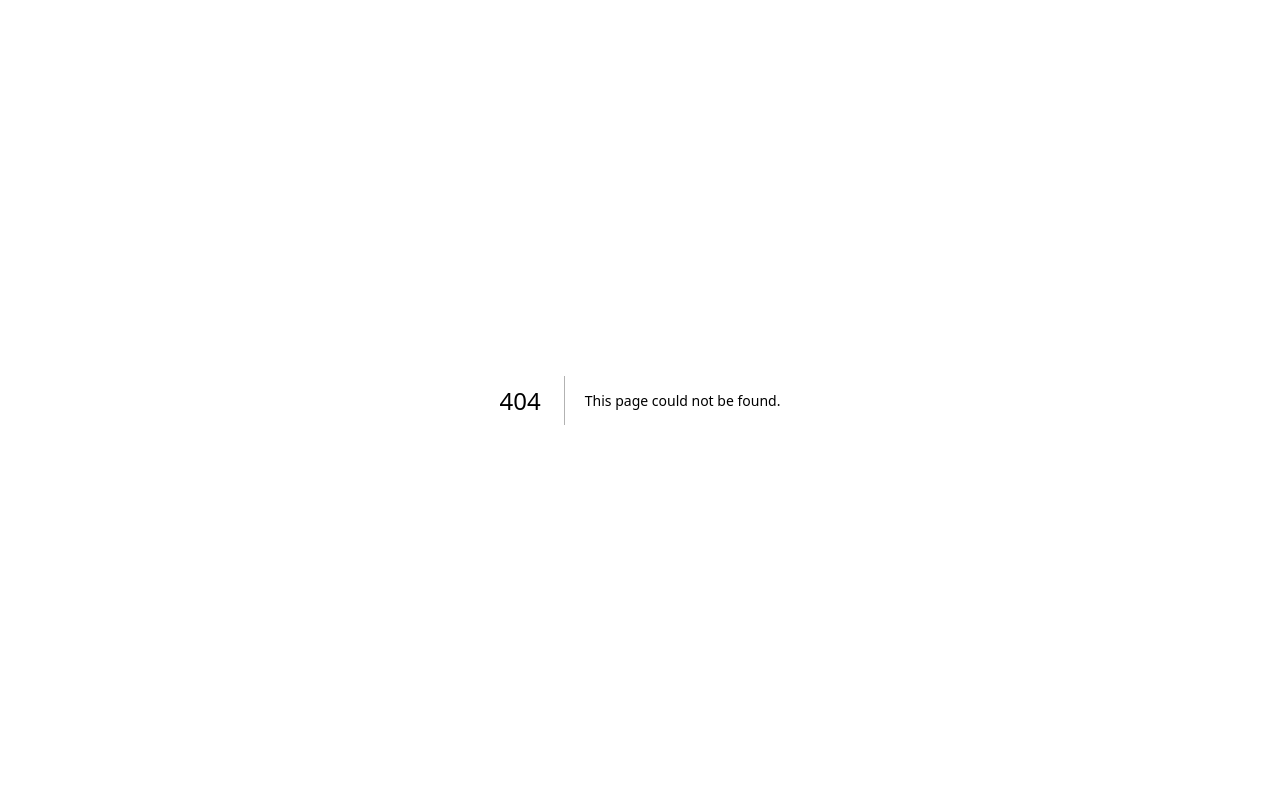
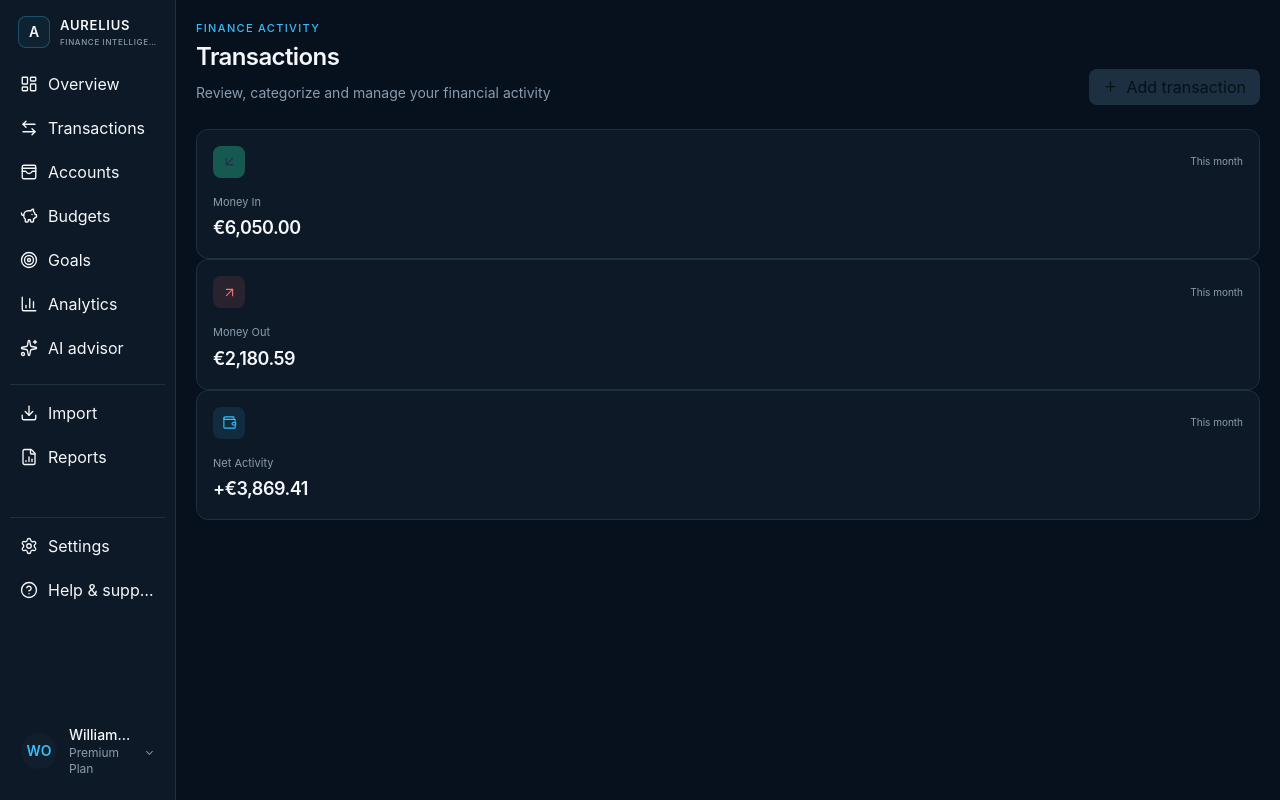
Before and after one commit to Wil1756/aurelius, a Next.js app in the folder apps/web/: page /transctions in a window 1280 px wide. Before the commit this address had no page. Built offline with nearby package versions, Linux system fonts and the light colour scheme.

Commit message:
feat(transactions): add transaction page foundation

```diff
--- /dev/null
+++ b/apps/web/app/(dashboard)/transctions/page.tsx
@@ -0,0 +1,11 @@
+import { TransactionSummary } from "../../../features/transactions/components/TransactionSummary";
+import { TransactionsHeader } from "../../../features/transactions/components/TransactionsHeader";
+
+export default function TransactionPage() {
+    return (
+        <main className="min-w-0">
+            <TransactionsHeader/>
+            <TransactionSummary/>
+        </main>
+    )
+}
--- /dev/null
+++ b/apps/web/features/transactions/components/TransactionFilters.tsx
@@ -0,0 +1,3 @@
+export function TransactionsFilters() {
+    return
+}
--- /dev/null
+++ b/apps/web/features/transactions/components/TransactionRow.tsx
@@ -0,0 +1,3 @@
+export function TransactionsRow() {
+    return
+}
--- /dev/null
+++ b/apps/web/features/transactions/components/TransactionSummary.tsx
@@ -0,0 +1,50 @@
+import { ArrowDownLeft, ArrowUpRight, Wallet } from "lucide-react"
+
+const summaryItems = [
+    {
+        label: "Money In",
+        value: "€6,050.00",
+        detail: "This month",
+        icon: ArrowDownLeft,
+        iconClassName: "bg-(--primary-soft) text-(--primary)",
+      },
+      {
+        label: "Money Out",
+        value: "€2,180.59",
+        detail: "This month",
+        icon: ArrowUpRight,
+        iconClassName: "bg-(--danger-soft) text-(--danger)",
+      },
+      {
+        label: "Net Activity",
+        value: "+€3,869.41",
+        detail: "This month",
+        icon: Wallet,
+        iconClassName: "bg-(--secondary-soft) text-(--secondary)",
+      },
+]
+
+export function TransactionSummary() {
+    return (
+        <section aria-label="Transaction summary">
+            {summaryItems.map((item) => {
+                const Icon = item.icon
+
+                return (
+                    <article key={item.label}
+                        className="min-w-0 rounded-xl border border-(--border) bg-(--surface) p-4"
+                    >
+                        <div className="flex items-center justify-between">
+                            <div className={`flex h-8 w-8 items-center justify-center rounded-lg ${item.iconClassName}`}>
+                                <Icon size={15} strokeWidth={1.8}/>
+                            </div>
+                            <span className="text-[10px] text-(--muted)">{item.detail}</span>
+                        </div>
+                        <p className="mt-4 text-[11px] text-(--muted)">{item.label}</p>
+                        <p className="mt-1 text-lg font-semibold tracking-tight text-(--foreground)">{item.value}</p>
+                    </article>
+                )
+            })}
+        </section>
+    )
+}
--- /dev/null
+++ b/apps/web/features/transactions/components/TransactionTable.tsx
@@ -0,0 +1,3 @@
+export function TransactionsTable() {
+    return
+}
--- /dev/null
+++ b/apps/web/features/transactions/components/TransactionsHeader.tsx
@@ -0,0 +1,21 @@
+import { Plus } from "lucide-react";
+
+export function TransactionsHeader() {
+    return(
+        <header className="mb-6">
+            <div className="flex flex-col gap-4 sm:flex-row sm:items-end sm:justify-between">
+                <div>
+                    <p className="text-[11px] font-medium uppercase tracking-[0.12em] text-(--secondary)">Finance Activity</p>
+                    <h1 className="mt-1 text-2xl font-semibold tracking-tight text-(--foreground)">Transactions</h1>
+                    <p className="mt-2 max-w-xl text-sm leading-6 text-(--muted)">Review, categorize and manage your financial activity</p>
+                </div>
+                <button type="button"
+                    className="inline-flex h-9 items-center justify-center gap-2 rounded-lg bg-(--primary) px-3.5 text-xs font-semibold text-[#061019] transition-opacity hover:opacity-90"
+                >
+                    <Plus size={15} strokeWidth={2}/>
+                    Add transaction
+                </button>
+            </div>
+        </header>
+    )
+}
--- /dev/null
+++ b/apps/web/features/transactions/data/tansaction.ts
@@ -0,0 +1,116 @@
+import type { Transaction } from "../types/transaction";
+
+export const transactions: Transaction[] = [
+  {
+    id: "txn-001",
+    merchant: "REWE",
+    description: "Weekly groceries",
+    category: "Groceries",
+    categoryId: "groceries",
+    amount: 84.2,
+    currency: "EUR",
+    type: "expense",
+    status: "completed",
+    date: "2026-08-24",
+    account: "Visa",
+    accountLastFour: "4021",
+  },
+  {
+    id: "txn-002",
+    merchant: "Salary",
+    description: "Monthly salary",
+    category: "Income",
+    categoryId: "income",
+    amount: 4800,
+    currency: "EUR",
+    type: "income",
+    status: "completed",
+    date: "2026-08-23",
+    account: "Checking",
+    accountLastFour: "8812",
+  },
+  {
+    id: "txn-003",
+    merchant: "Netflix",
+    description: "Monthly subscription",
+    category: "Entertainment",
+    categoryId: "entertainment",
+    amount: 19.99,
+    currency: "EUR",
+    type: "expense",
+    status: "completed",
+    date: "2026-08-22",
+    account: "Visa",
+    accountLastFour: "4021",
+  },
+  {
+    id: "txn-004",
+    merchant: "Amazon",
+    description: "Home accessories",
+    category: "Shopping",
+    categoryId: "shopping",
+    amount: 84.2,
+    currency: "EUR",
+    type: "expense",
+    status: "completed",
+    date: "2026-08-21",
+    account: "Visa",
+    accountLastFour: "4021",
+  },
+  {
+    id: "txn-005",
+    merchant: "Deutsche Bahn",
+    description: "ICE Berlin → Frankfurt",
+    category: "Transport",
+    categoryId: "transport",
+    amount: 68,
+    currency: "EUR",
+    type: "expense",
+    status: "completed",
+    date: "2026-08-20",
+    account: "Visa",
+    accountLastFour: "4021",
+  },
+  {
+    id: "txn-006",
+    merchant: "E.ON",
+    description: "Electricity bill",
+    category: "Utilities",
+    categoryId: "utilities",
+    amount: 622.4,
+    currency: "EUR",
+    type: "expense",
+    status: "pending",
+    date: "2026-08-19",
+    account: "Checking",
+    accountLastFour: "8812",
+  },
+  {
+    id: "txn-007",
+    merchant: "REWE",
+    description: "Groceries",
+    category: "Groceries",
+    categoryId: "groceries",
+    amount: 54.8,
+    currency: "EUR",
+    type: "expense",
+    status: "completed",
+    date: "2026-08-18",
+    account: "Visa",
+    accountLastFour: "4021",
+  },
+  {
+    id: "txn-008",
+    merchant: "Freelance Client",
+    description: "Software development invoice",
+    category: "Freelance Income",
+    categoryId: "freelance-income",
+    amount: 1250,
+    currency: "EUR",
+    type: "income",
+    status: "completed",
+    date: "2026-08-17",
+    account: "Checking",
+    accountLastFour: "8812",
+  },
+];
--- /dev/null
+++ b/apps/web/features/transactions/types/transaction.ts
@@ -0,0 +1,18 @@
+export type TransactionType = "income" | "expense"
+
+export type TransactionStatus = | "completed" | "pending" | "failed"
+
+export type Transaction = {
+    id: string
+    merchant: string
+    description: string
+    category: string
+    categoryId: string
+    amount: number
+    currency: "EUR"
+    type: TransactionType
+    status: TransactionStatus
+    date: string
+    account: string
+    accountLastFour: string
+}
```
